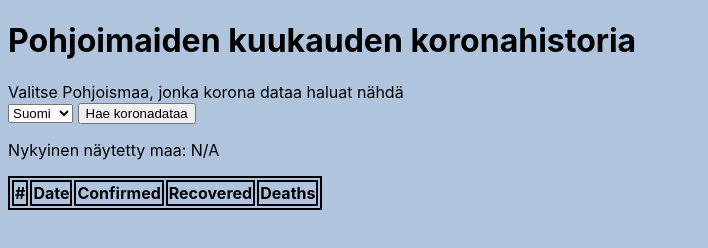
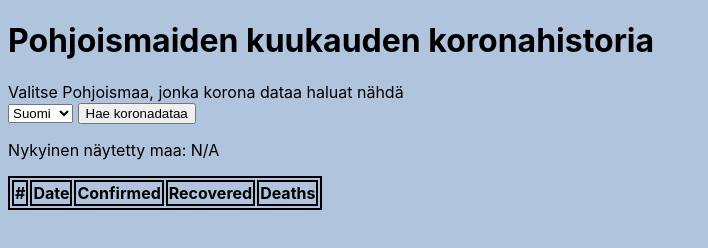
Before and after one commit to vaasuu/iot-ja-web-ohjelmointi, a plain HTML site: page viikkoharkat/viikko8/tehtava2/index.html in a window 1280 px wide. Shown: the whole page, without its empty margins (0-708 px from the left). Drawn offline with Linux system fonts and the light colour scheme.

Commit message:
fixed typo

```diff
--- a/viikkoharkat/viikko8/tehtava2/index.html
+++ b/viikkoharkat/viikko8/tehtava2/index.html
@@ -8,7 +8,7 @@
     <link rel="stylesheet" href="style.css">
 </head>
 <body>
-    <h1>Pohjoimaiden kuukauden koronahistoria</h1>
+    <h1>Pohjoismaiden kuukauden koronahistoria</h1>
     <div>
         <form id="form">
         <label for="country">Valitse Pohjoismaa, jonka korona dataa haluat nähdä</label>
```
